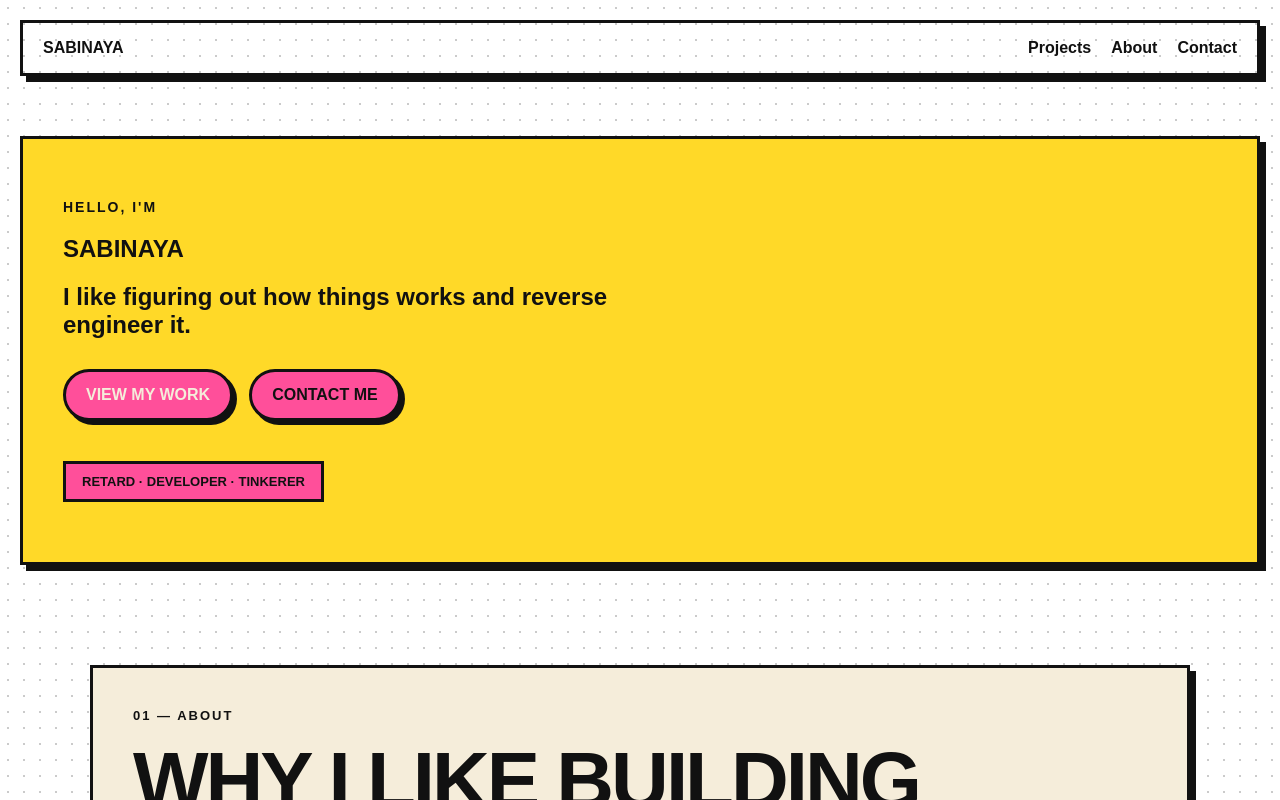
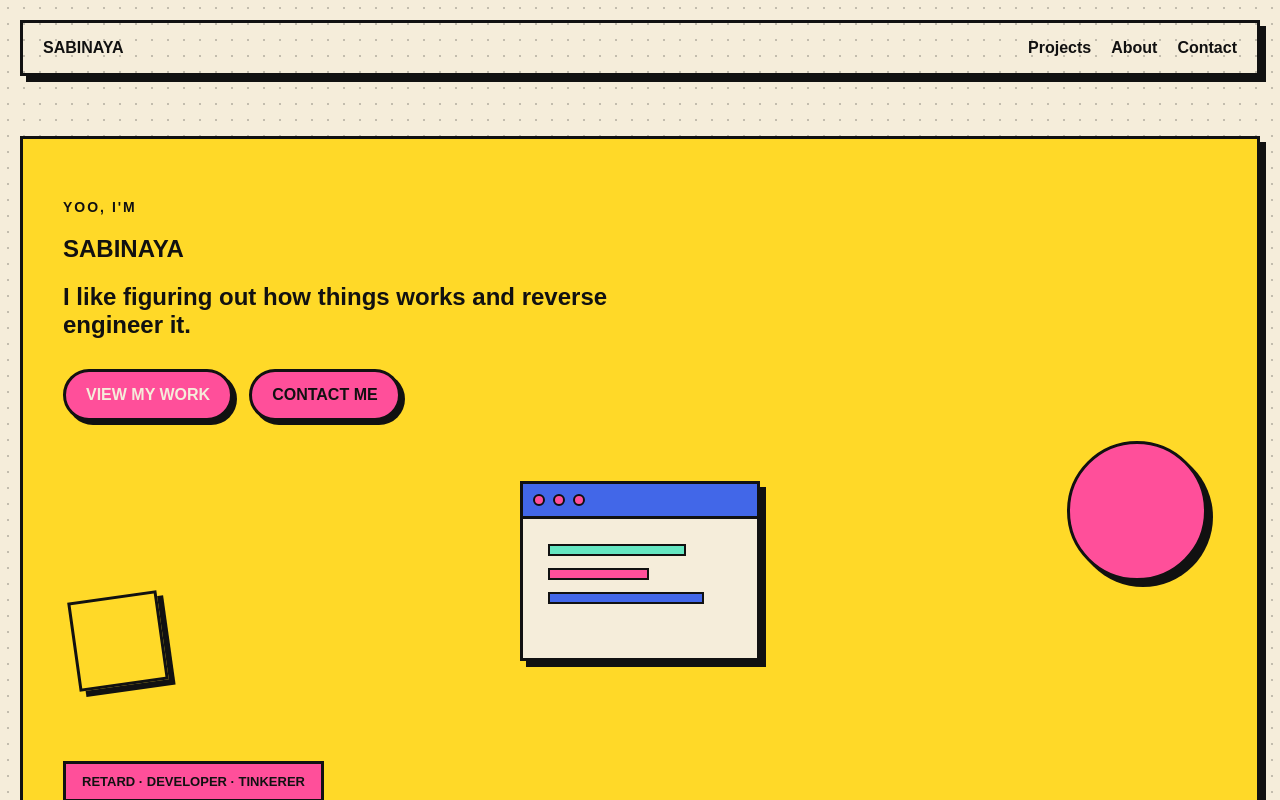
Before and after one commit to sabinaya-404/portfolio, a React app: page / in a window 1280 px wide. Shown: the top 800 px of the page. Built offline with nearby package versions, Linux system fonts and the light colour scheme; the HTML template or start-up script is replaced by a standard one.

Commit message:
Add hero visual

```diff
--- a/src/App.css
+++ /dev/null
@@ -1,184 +0,0 @@
-.counter {
-  font-size: 16px;
-  padding: 5px 10px;
-  border-radius: 5px;
-  color: var(--accent);
-  background: var(--accent-bg);
-  border: 2px solid transparent;
-  transition: border-color 0.3s;
-  margin-bottom: 24px;
-
-  &:hover {
-    border-color: var(--accent-border);
-  }
-  &:focus-visible {
-    outline: 2px solid var(--accent);
-    outline-offset: 2px;
-  }
-}
-
-.hero {
-  position: relative;
-
-  .base,
-  .framework,
-  .vite {
-    inset-inline: 0;
-    margin: 0 auto;
-  }
-
-  .base {
-    width: 170px;
-    position: relative;
-    z-index: 0;
-  }
-
-  .framework,
-  .vite {
-    position: absolute;
-  }
-
-  .framework {
-    z-index: 1;
-    top: 34px;
-    height: 28px;
-    transform: perspective(2000px) rotateZ(300deg) rotateX(44deg) rotateY(39deg)
-      scale(1.4);
-  }
-
-  .vite {
-    z-index: 0;
-    top: 107px;
-    height: 26px;
-    width: auto;
-    transform: perspective(2000px) rotateZ(300deg) rotateX(40deg) rotateY(39deg)
-      scale(0.8);
-  }
-}
-
-#center {
-  display: flex;
-  flex-direction: column;
-  gap: 25px;
-  place-content: center;
-  place-items: center;
-  flex-grow: 1;
-
-  @media (max-width: 1024px) {
-    padding: 32px 20px 24px;
-    gap: 18px;
-  }
-}
-
-#next-steps {
-  display: flex;
-  border-top: 1px solid var(--border);
-  text-align: left;
-
-  & > div {
-    flex: 1 1 0;
-    padding: 32px;
-    @media (max-width: 1024px) {
-      padding: 24px 20px;
-    }
-  }
-
-  .icon {
-    margin-bottom: 16px;
-    width: 22px;
-    height: 22px;
-  }
-
-  @media (max-width: 1024px) {
-    flex-direction: column;
-    text-align: center;
-  }
-}
-
-#docs {
-  border-right: 1px solid var(--border);
-
-  @media (max-width: 1024px) {
-    border-right: none;
-    border-bottom: 1px solid var(--border);
-  }
-}
-
-#next-steps ul {
-  list-style: none;
-  padding: 0;
-  display: flex;
-  gap: 8px;
-  margin: 32px 0 0;
-
-  .logo {
-    height: 18px;
-  }
-
-  a {
-    color: var(--text-h);
-    font-size: 16px;
-    border-radius: 6px;
-    background: var(--social-bg);
-    display: flex;
-    padding: 6px 12px;
-    align-items: center;
-    gap: 8px;
-    text-decoration: none;
-    transition: box-shadow 0.3s;
-
-    &:hover {
-      box-shadow: var(--shadow);
-    }
-    .button-icon {
-      height: 18px;
-      width: 18px;
-    }
-  }
-
-  @media (max-width: 1024px) {
-    margin-top: 20px;
-    flex-wrap: wrap;
-    justify-content: center;
-
-    li {
-      flex: 1 1 calc(50% - 8px);
-    }
-
-    a {
-      width: 100%;
-      justify-content: center;
-      box-sizing: border-box;
-    }
-  }
-}
-
-#spacer {
-  height: 88px;
-  border-top: 1px solid var(--border);
-  @media (max-width: 1024px) {
-    height: 48px;
-  }
-}
-
-.ticks {
-  position: relative;
-  width: 100%;
-
-  &::before,
-  &::after {
-    content: '';
-    position: absolute;
-    top: -4.5px;
-    border: 5px solid transparent;
-  }
-
-  &::before {
-    left: 0;
-    border-left-color: var(--border);
-  }
-  &::after {
-    right: 0;
-    border-right-color: var(--border);
-  }
-}
--- a/src/App.jsx
+++ b/src/App.jsx
@@ -9,30 +9,36 @@ function App() {
       {/* Intro of me */}
       <section className="hero">
         <div className="hero-content">
-
-          <p className="hero-label">HELLO, I'M</p>
-
-
+          <p className="hero-label">YOO, I'M</p>
           <h1>SABINAYA</h1>
-
-
           <p className="hero-description">
             I like figuring out how things works and reverse engineer it.
           </p>
-
-
           <div className="hero-actions">
-
             <a href="#projects" className="button button-dark">
-              VIEW MY WORK
-            </a>
-
-
+              VIEW MY WORK </a>
             <a href="#contact" className="button button-pink">
               CONTACT ME
             </a>
           </div>
         </div>
+        <div className="hero-visual">
+  <div className="visual-circle"></div>
+  <div className="visual-square"></div>
+  <div className="visual-window">
+    <div className="window-bar">
+      <span></span>
+      <span></span>
+      <span></span>
+    </div>
+
+    <div className="window-screen">
+      <div></div>
+      <div></div>
+      <div></div>
+    </div>
+  </div>
+</div>
         <div className="hero-tag">
           RETARD · DEVELOPER · TINKERER
         </div>
--- a/src/index.css
+++ b/src/index.css
@@ -19,7 +19,7 @@
 
 body {
       margin: 0;
-      background: var(--backg);
+      background: var(--background);
       color: var(--foreground);
       font-family: Arial, sans-serif;
 
@@ -74,17 +74,14 @@ nav div {
 
 .hero-h1 {
   margin: 10px 0 20px;
-
   font-size: clamp(64px, 12vw, 160px);
   line-height: 0.9;
   letter-spacing: -5px;
 }
 
 .hero-description {
-
   max-width: 600px;
   margin: 0;
-
   font-size: 24px;
   font-weight: 700;
 }
@@ -285,7 +282,7 @@ margin-top: 30px;
   font-size: 12px;
   font-weight: 900;
 }
-/* 03- Learning section style, fuck that shit up */
+/* 03- Learning section style*/
 .learning-grid {
   display: grid;
   grid-template-columns: repeat(2, 1fr);
@@ -492,3 +489,96 @@ margin-top: 30px;
   box-shadow: 1px 1px 0 var(--foreground);
 transition: transform 0.20s ease, box-shadow 0.20s ease;
 }
+/* Style for hero visual */
+.hero-visual {
+  position: relative;
+  min-height: 350px;
+}
+.visual-circle {
+  position: absolute;
+  width: 180px;
+  height: 180px;
+  border: var(--border);
+  border-radius: 50%;
+  background: var(--pink);
+  top: 20px;
+  right: 40px;
+  box-shadow: var(--shadow);
+}
+.visual-square {
+  position: absolute;
+  width: 120px;
+  height: 120px;
+  border: var(--border);
+  background: var(--yellow);
+  bottom: 35px;
+  left: 30px;
+  transform: rotate(-8deg);
+  box-shadow: var(--shadow);
+}
+.visual-window {
+  position: absolute;
+  width: 280px;
+  height: 210px;
+  border: var(--border);
+  background: var(--background);
+  top: 50%;
+  left: 50%;
+  transform: translate(-50%, -50%);
+  box-shadow: var(--shadow);
+  z-index: 2;
+}
+.window-bar {
+  display: flex;
+  gap: 8px;
+  padding: 10px;
+  border-bottom: var(--border);
+  background: var(--blue);
+}
+.window-bar span {
+  width: 12px;
+  height: 12px;
+  border: 2px solid var(--foreground);
+  border-radius: 50%;
+  background: var(--pink);
+}
+.window-screen {
+  display: flex;
+  flex-direction: column;
+  gap: 12px;
+  padding: 25px;
+}
+.window-screen div{
+  height: 12px;
+  border: 2px solid var(--foreground);
+  background: var(--mint);
+
+}
+.window-screen div:nth-child(1) {
+  width: 75%;
+}
+.window-screen div:nth-child(2) {
+  width: 55%;
+  background: var(--pink);
+}
+.window-screen div:nth-child(3) {
+  width: 85%;
+  background: var(--blue);
+}
+.hero-visual {
+  min-height: 300px;
+}
+.visual-window {
+  width: 240px;
+  height: 180px;
+}
+.visual-circle {
+  width: 140px;
+  height: 140px;
+  right: 10px;
+}
+.visual-square {
+  width: 90px;
+  height: 90px;
+  left: 10px;
+}
```
